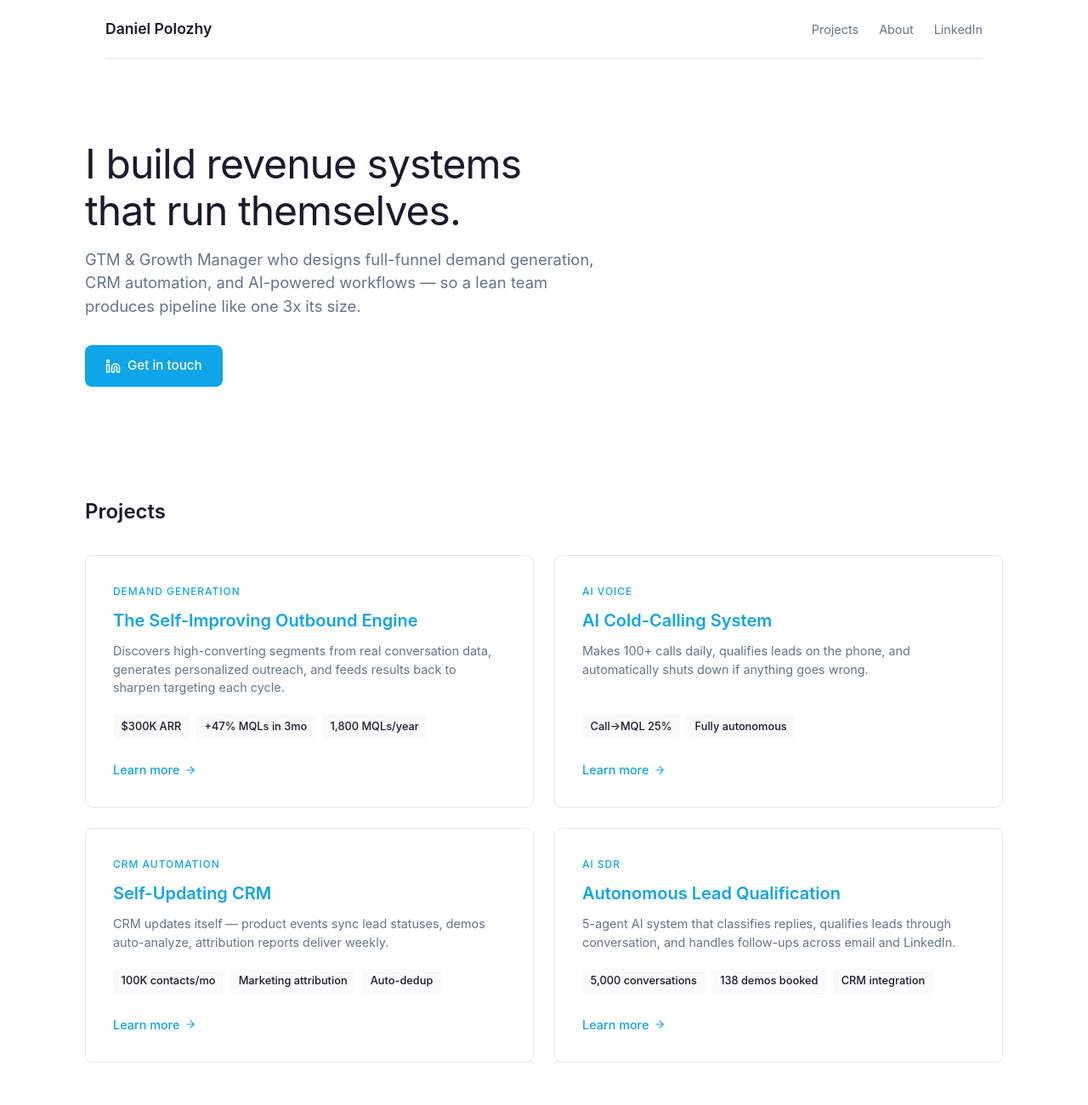
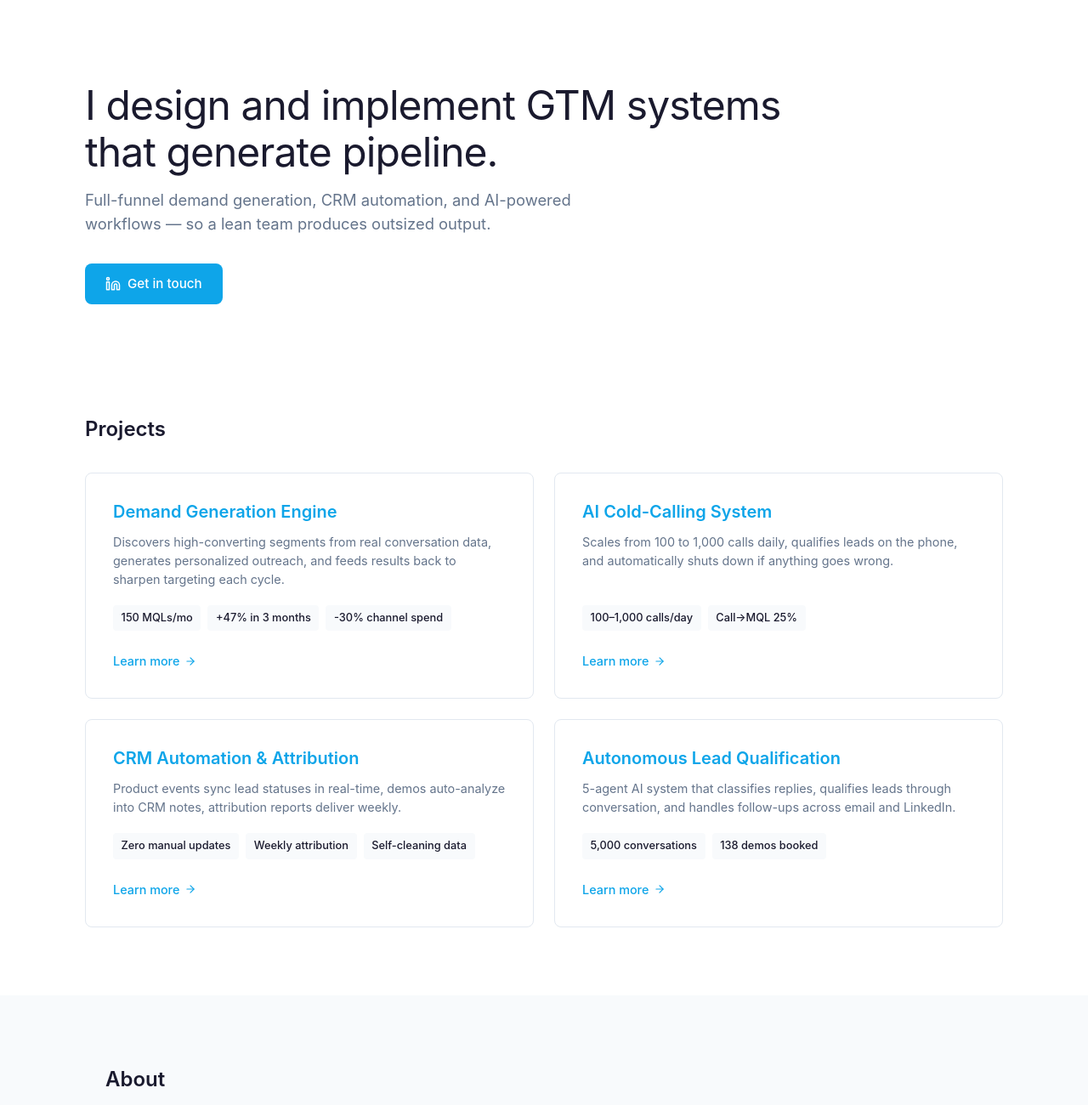
Before and after one commit to dan-po-marketing/portfolio, a plain HTML site: page index.html in a window 1280 px wide. Shown: the top 1300 px of the page at 85% size. Drawn offline with Linux system fonts and the light colour scheme.

Commit message:
Align messaging with CV, rename projects, update card metrics
- Hero headline matches CV: "I design and implement GTM systems that generate pipeline"
- Remove nav bar from index page
- Remove card tags (DEMAND GENERATION, AI VOICE, etc.)
- Rename: "Self-Improving Outbound Engine" → "Demand Generation Engine"
- Rename: "Self-Updating CRM" → "CRM Automation & Attribution"
- Update card metrics: 150 MQLs/mo, 100-1000 calls/day, zero manual updates
- Remove $300K ARR and 1800 MQLs/year from cards (redundant)
- Drop "CRM integration" from AI SDR card
- Remove "Ukraine / Remote" from footer

Co-Authored-By: Claude Opus 4.6 <noreply@anthropic.com>

```diff
--- a/index.html
+++ b/index.html
@@ -4,27 +4,15 @@
   <meta charset="UTF-8">
   <meta name="viewport" content="width=device-width, initial-scale=1.0">
   <title>Daniel Polozhy — GTM & Growth Manager</title>
-  <meta name="description" content="I build revenue systems where AI handles execution and I make the strategic calls — so a lean team outperforms one 3x its size.">
+  <meta name="description" content="I design and implement GTM systems that generate pipeline — full-funnel demand generation, CRM automation, and AI-powered workflows.">
   <link rel="stylesheet" href="./style.css">
 </head>
 <body>
 
-  <!-- Nav -->
-  <header class="container">
-    <nav class="nav">
-      <span class="nav__name">Daniel Polozhy</span>
-      <div class="nav__links">
-        <a href="#work">Projects</a>
-        <a href="#about">About</a>
-        <a href="https://www.linkedin.com/in/danielpolozhy/" target="_blank" rel="noopener">LinkedIn</a>
-      </div>
-    </nav>
-  </header>
-
   <!-- Hero -->
   <section class="hero container">
-    <h1 class="hero__title">I build revenue systems<br>that run themselves.</h1>
-    <p class="hero__subtitle">GTM & Growth Manager who designs full-funnel demand generation, CRM automation, and AI-powered workflows — so a lean team produces pipeline like one 3x its size.</p>
+    <h1 class="hero__title">I design and implement GTM systems<br>that generate pipeline.</h1>
+    <p class="hero__subtitle">Full-funnel demand generation, CRM automation, and AI-powered workflows — so a lean team produces outsized output.</p>
     <a href="https://www.linkedin.com/in/danielpolozhy/" target="_blank" rel="noopener" class="hero__cta">
       <svg width="18" height="18" viewBox="0 0 24 24" fill="none" stroke="currentColor" stroke-width="2" stroke-linecap="round" stroke-linejoin="round"><path d="M16 8a6 6 0 0 1 6 6v7h-4v-7a2 2 0 0 0-2-2 2 2 0 0 0-2 2v7h-4v-7a6 6 0 0 1 6-6z"/><rect x="2" y="9" width="4" height="12"/><circle cx="4" cy="4" r="2"/></svg>
       Get in touch
@@ -37,48 +25,43 @@
     <div class="cards">
 
       <a href="cases/outbound-engine.html" class="card fade-in">
-        <span class="card__tag">Demand Generation</span>
-        <h2 class="card__title">The Self-Improving Outbound Engine</h2>
+        <h2 class="card__title">Demand Generation Engine</h2>
         <p class="card__desc">Discovers high-converting segments from real conversation data, generates personalized outreach, and feeds results back to sharpen targeting each cycle.</p>
         <div class="card__metrics">
-          <span class="card__metric">$300K ARR</span>
-          <span class="card__metric">+47% MQLs in 3mo</span>
-          <span class="card__metric">1,800 MQLs/year</span>
+          <span class="card__metric">150 MQLs/mo</span>
+          <span class="card__metric">+47% in 3 months</span>
+          <span class="card__metric">-30% channel spend</span>
         </div>
         <span class="card__link">Learn more <svg width="14" height="14" viewBox="0 0 24 24" fill="none" stroke="currentColor" stroke-width="2" stroke-linecap="round" stroke-linejoin="round"><path d="M5 12h14"/><path d="m12 5 7 7-7 7"/></svg></span>
       </a>
 
       <a href="cases/ai-calling.html" class="card fade-in">
-        <span class="card__tag">AI Voice</span>
         <h2 class="card__title">AI Cold-Calling System</h2>
-        <p class="card__desc">Makes 100+ calls daily, qualifies leads on the phone, and automatically shuts down if anything goes wrong.</p>
+        <p class="card__desc">Scales from 100 to 1,000 calls daily, qualifies leads on the phone, and automatically shuts down if anything goes wrong.</p>
         <div class="card__metrics">
+          <span class="card__metric">100–1,000 calls/day</span>
           <span class="card__metric">Call→MQL 25%</span>
-          <span class="card__metric">Fully autonomous</span>
         </div>
         <span class="card__link">Learn more <svg width="14" height="14" viewBox="0 0 24 24" fill="none" stroke="currentColor" stroke-width="2" stroke-linecap="round" stroke-linejoin="round"><path d="M5 12h14"/><path d="m12 5 7 7-7 7"/></svg></span>
       </a>
 
       <a href="cases/crm-automation.html" class="card fade-in">
-        <span class="card__tag">CRM Automation</span>
-        <h2 class="card__title">Self-Updating CRM</h2>
-        <p class="card__desc">CRM updates itself — product events sync lead statuses, demos auto-analyze, attribution reports deliver weekly.</p>
+        <h2 class="card__title">CRM Automation & Attribution</h2>
+        <p class="card__desc">Product events sync lead statuses in real-time, demos auto-analyze into CRM notes, attribution reports deliver weekly.</p>
         <div class="card__metrics">
-          <span class="card__metric">100K contacts/mo</span>
-          <span class="card__metric">Marketing attribution</span>
-          <span class="card__metric">Auto-dedup</span>
+          <span class="card__metric">Zero manual updates</span>
+          <span class="card__metric">Weekly attribution</span>
+          <span class="card__metric">Self-cleaning data</span>
         </div>
         <span class="card__link">Learn more <svg width="14" height="14" viewBox="0 0 24 24" fill="none" stroke="currentColor" stroke-width="2" stroke-linecap="round" stroke-linejoin="round"><path d="M5 12h14"/><path d="m12 5 7 7-7 7"/></svg></span>
       </a>
 
       <a href="cases/ai-sdr.html" class="card fade-in">
-        <span class="card__tag">AI SDR</span>
         <h2 class="card__title">Autonomous Lead Qualification</h2>
         <p class="card__desc">5-agent AI system that classifies replies, qualifies leads through conversation, and handles follow-ups across email and LinkedIn.</p>
         <div class="card__metrics">
           <span class="card__metric">5,000 conversations</span>
           <span class="card__metric">138 demos booked</span>
-          <span class="card__metric">CRM integration</span>
         </div>
         <span class="card__link">Learn more <svg width="14" height="14" viewBox="0 0 24 24" fill="none" stroke="currentColor" stroke-width="2" stroke-linecap="round" stroke-linejoin="round"><path d="M5 12h14"/><path d="m12 5 7 7-7 7"/></svg></span>
       </a>
@@ -111,7 +94,7 @@
         <a href="https://www.linkedin.com/in/danielpolozhy/" target="_blank" rel="noopener">LinkedIn</a>
         <a href="mailto:daniel.polozhy@gmail.com">Email</a>
       </div>
-      <span class="footer__copy">Daniel Polozhy · Ukraine / Remote</span>
+      <span class="footer__copy">Daniel Polozhy</span>
     </div>
   </footer>
 
```
Also changed, not shown: cases/ai-calling.html (+1 -1 lines), cases/ai-sdr.html (+1 -1 lines), cases/crm-automation.html (+4 -4 lines), cases/outbound-engine.html (+2 -2 lines).
